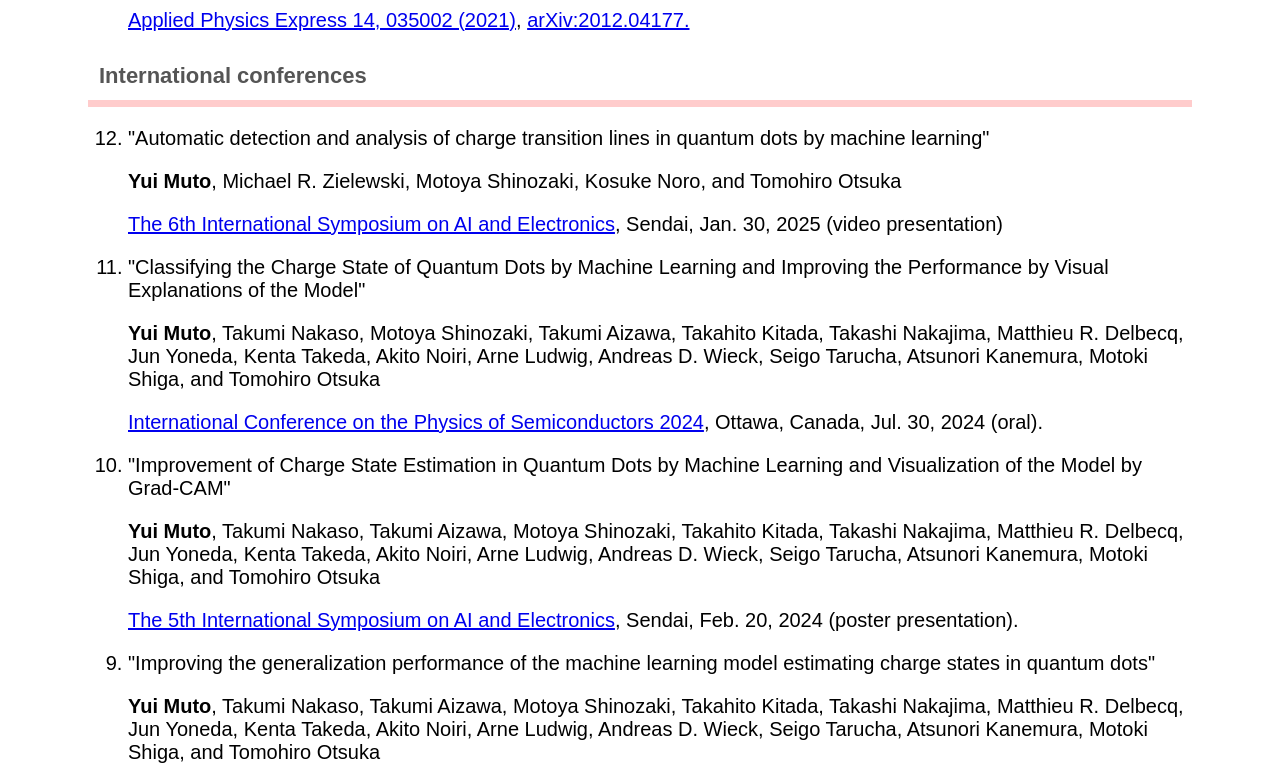
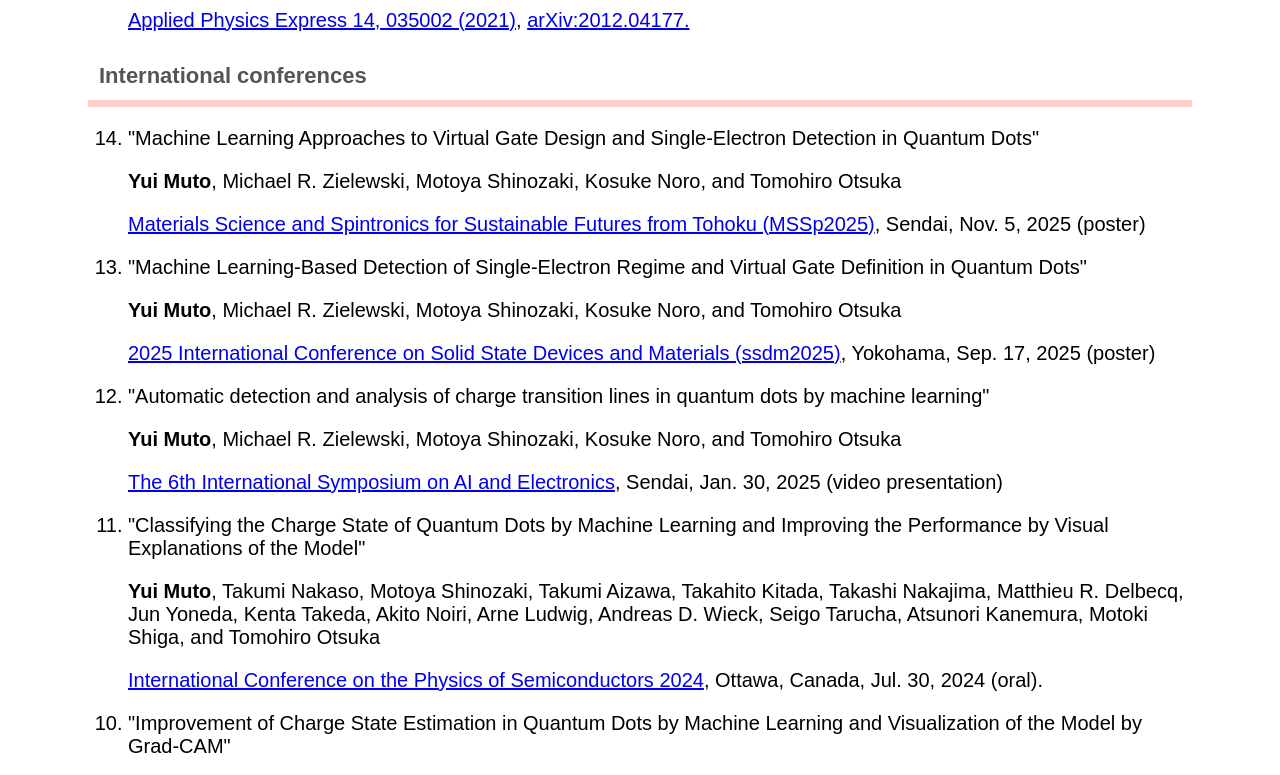
Before and after one commit to yuiponpon/homepage, a plain HTML site: page index.html in a window 1280 px wide. Shown: the part 1220-1995 px from the top of the page. Drawn offline with nearby package versions, Linux system fonts and the light colour scheme.

Commit message:
2025/11/05更新

```diff
--- a/index.html
+++ b/index.html
@@ -48,9 +48,18 @@
 
                         <h2>International conferences</h2>
                         <ol reversed>
+                            <li>"Machine Learning Approaches to Virtual Gate Design and Single-Electron Detection in Quantum Dots"</li>
+                            <p><strong>Yui Muto</strong>, Michael R. Zielewski, Motoya Shinozaki, Kosuke Noro, and Tomohiro Otsuka</p>
+                            <p><a href="https://www.crc-ms.tohoku.ac.jp/en/Symposium/2025_index.html">Materials Science and Spintronics for Sustainable Futures from Tohoku (MSSp2025)</a>, Sendai, Nov. 5, 2025 (poster)</p>
+
+                            <li>"Machine Learning-Based Detection of Single-Electron Regime and Virtual Gate Definition in Quantum Dots"</li>
+                            <p><strong>Yui Muto</strong>, Michael R. Zielewski, Motoya Shinozaki, Kosuke Noro, and Tomohiro Otsuka</p>
+                            <p><a href="https://ssdm.jp/">2025 International Conference on Solid State Devices and Materials (ssdm2025)</a>, Yokohama, Sep. 17, 2025 (poster)</p>
+
                             <li>"Automatic detection and analysis of charge transition lines in quantum dots by machine learning"</li>
                             <p><strong>Yui Muto</strong>, Michael R. Zielewski, Motoya Shinozaki, Kosuke Noro, and Tomohiro Otsuka</p>
                             <p><a href="https://adoxjpn.com/pvw/AIE/event/event_20250129.html">The 6th International Symposium on AI and Electronics</a>, Sendai, Jan. 30, 2025 (video presentation)</p>
+
                             <li>"Classifying the Charge State of Quantum Dots by Machine Learning and Improving the Performance by Visual Explanations of the Model"</li>
                             <p><strong>Yui Muto</strong>, Takumi Nakaso, Motoya Shinozaki, Takumi Aizawa, Takahito Kitada, Takashi Nakajima, Matthieu R. Delbecq, Jun Yoneda, Kenta Takeda, Akito Noiri, Arne Ludwig, Andreas D. Wieck, Seigo Tarucha, Atsunori Kanemura, Motoki Shiga, and Tomohiro Otsuka</p>
                             <p><a href="https://uottawacpd.eventsair.com/QuickEventWebsitePortal/icps2024/info/Agenda/AgendaItemDetail?id=becca76c-ae19-4151-808a-c3a92680f6b8">International Conference on the Physics of Semiconductors 2024</a>, Ottawa, Canada, Jul. 30, 2024 (oral).</p>
@@ -142,6 +151,10 @@
 
                         <h2>Domestic study meetings</h2>
                         <ol reversed>
+                            <li>"Integrated Machine Learning Approach for Defining Virtual Gates and Identifying the Single-Electron Regime in Quantum Dots"</li>
+                            <p><strong>武藤由依</strong>, Michael R. Zielewski, 篠﨑基矢, 野呂康介, 大塚朋廣</p>
+                            <p><a href="https://sites.google.com/g.ecc.u-tokyo.ac.jp/spincamp14/home">The 14th Workshop on Semiconductor/Superconductor Quantum Coherence Effect and Quantum Information (Spin camp 14 (2025))</a>、那須、2025年10月1日（口頭）</p>
+
                             <li>"機械学習を用いた量子ドット電荷状態判別の汎化性能改良"</li>
                             <p><strong>武藤由依</strong>、中曽拓、相澤拓海、篠﨑基矢、北田孝仁、中島峻、 Matthieu R. Delbecq、米田淳、武田健太、野入亮人、Arne Ludwig、 Andreas D. Wieck、 樽茶清悟、兼村厚範、志賀元紀、大塚朋廣</p>
                             <p>第9回 量子技術・機械学習 融合ミーティング、仙台、2023年11月7日  (口頭)</p>
```
